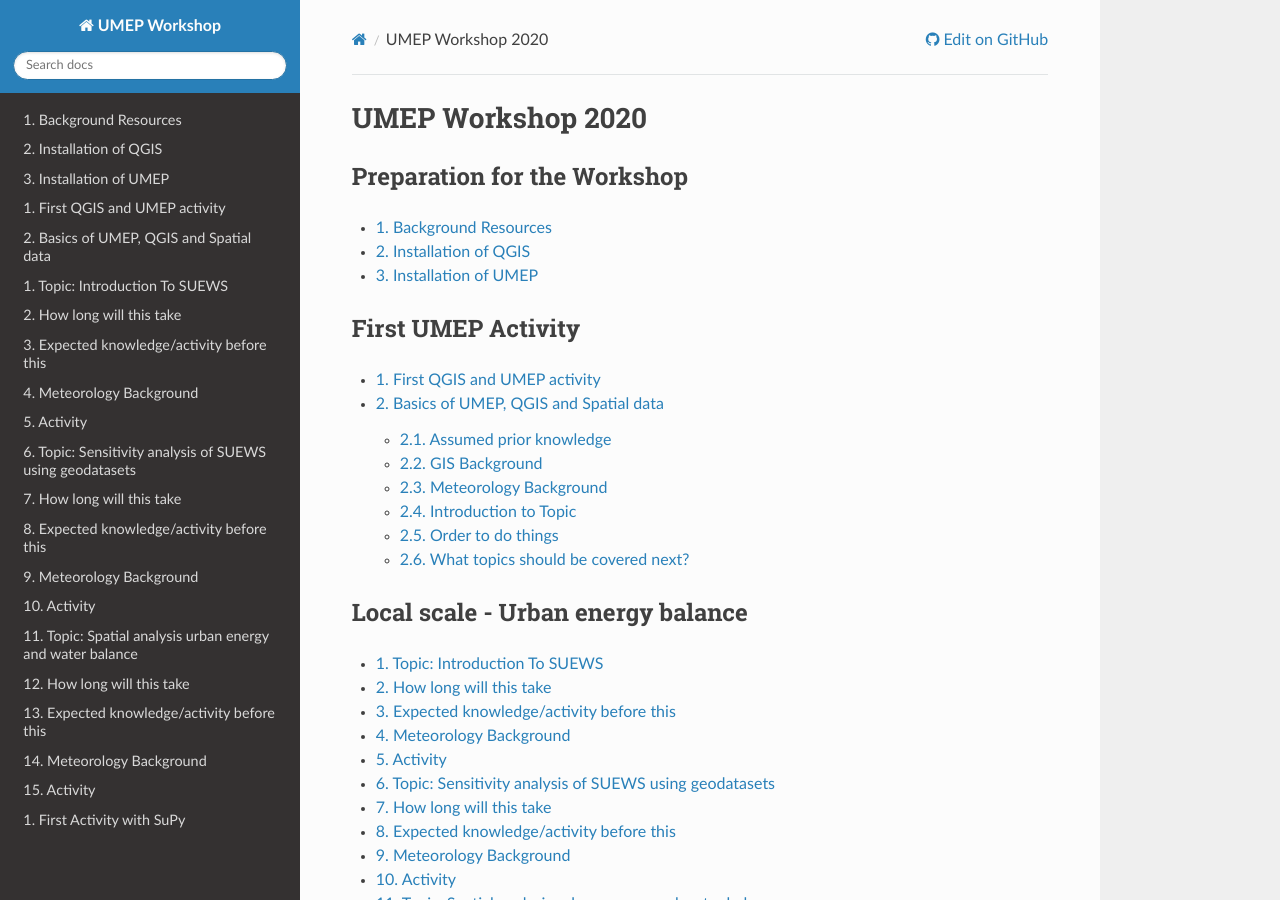
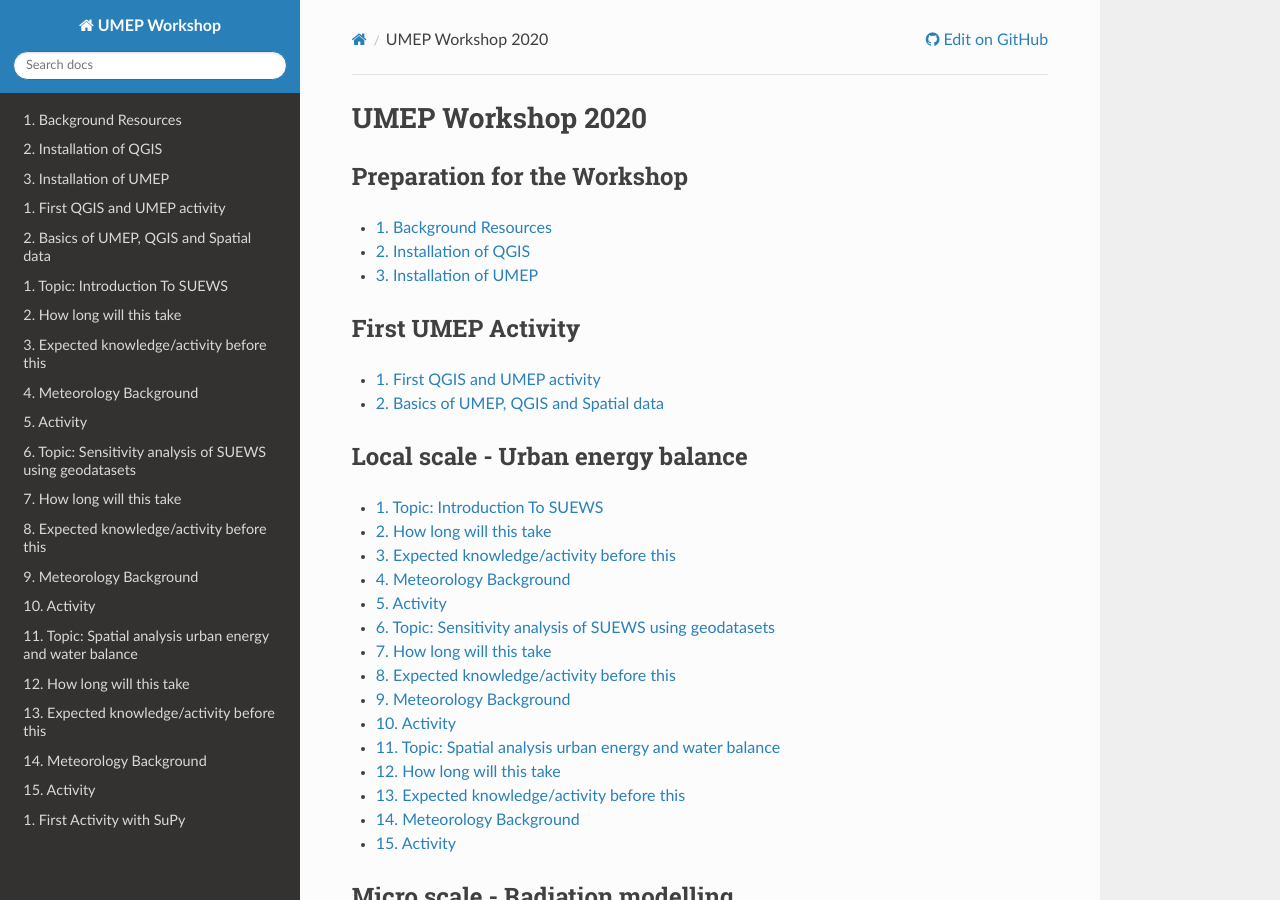
Before and after one commit to Urban-Meteorology-Reading/UMEP-Workshop, a Sphinx documentation site: the page built from source/index.rst, in a window 1280 px wide and 900 px high. Built offline with Sphinx 7.4.7 and the Read the Docs theme 2.0.0, drawn with Linux system fonts in a browser that asks for light colours; pages that are not in the unit, such as notebooks, are missing from menus.

Commit message:
Update Basics-of-UMEP,-QGIS-and-Spatial-data.rst

```diff
--- a/source/Basics-of-UMEP,-QGIS-and-Spatial-data.rst
+++ b/source/Basics-of-UMEP,-QGIS-and-Spatial-data.rst
@@ -1,45 +1,15 @@
 Basics of UMEP, QGIS and Spatial data
--------------------------------------
-
---------------
-
-Assumed prior knowledge
 ~~~~~~~~~~~~~~~~~~~~~~~
 
-1. QGIS installed
-2. UMEP installed
-3. A First QGIS and UMEP activity
+**Assumed prior knowledge**
+- Completeed *A First QGIS and UMEP activity*
 
-GIS Background
-~~~~~~~~~~~~~~
 
--  No prior knowledge needed
-
-Meteorology Background
-~~~~~~~~~~~~~~~~~~~~~~
-
--  No prior knowledge
-
-Introduction to Topic
-~~~~~~~~~~~~~~~~~~~~~
-
-What is going to be covered \* QGIS and UMEP basic functionality \*
+**Activity**
+ - What is going to be covered \* QGIS and UMEP basic functionality \*
 Spatial data for UMEP (Vector-Raster, DSM, Land cover etc.)
 `V <https://github.com/Urban-Meteorology-Reading/ViewpointVideos/wiki/Spatial-data-in-UMEP---Video-structure>`__
 \* Manual \* Issues \* CRS \* Scale
 
-Order to do things
-~~~~~~~~~~~~~~~~~~
 
--  Video link
-
--  Data link
-
-   -  none needed
-
-What topics should be covered next?
-~~~~~~~~~~~~~~~~~~~~~~~~~~~~~~~~~~~
-
--  You are now ready to use UMEP for the first time.
-
-Link: link to next topic and why
+**Next?:**
```
